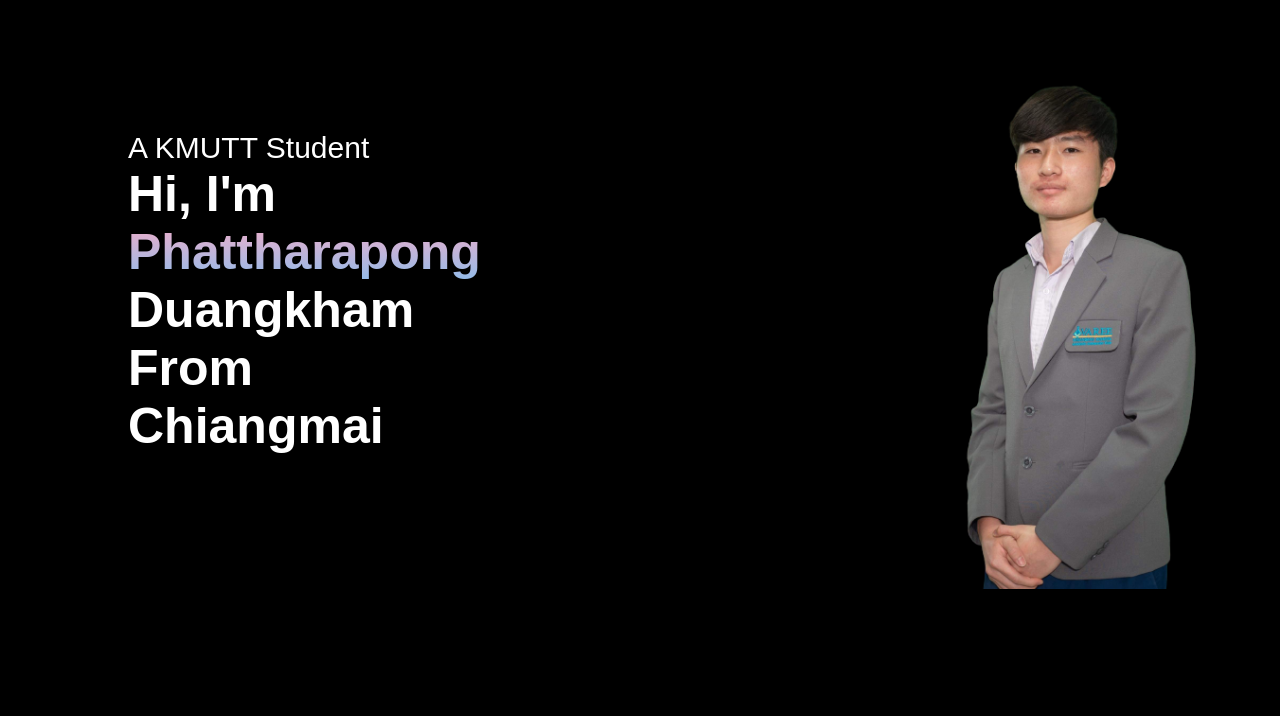
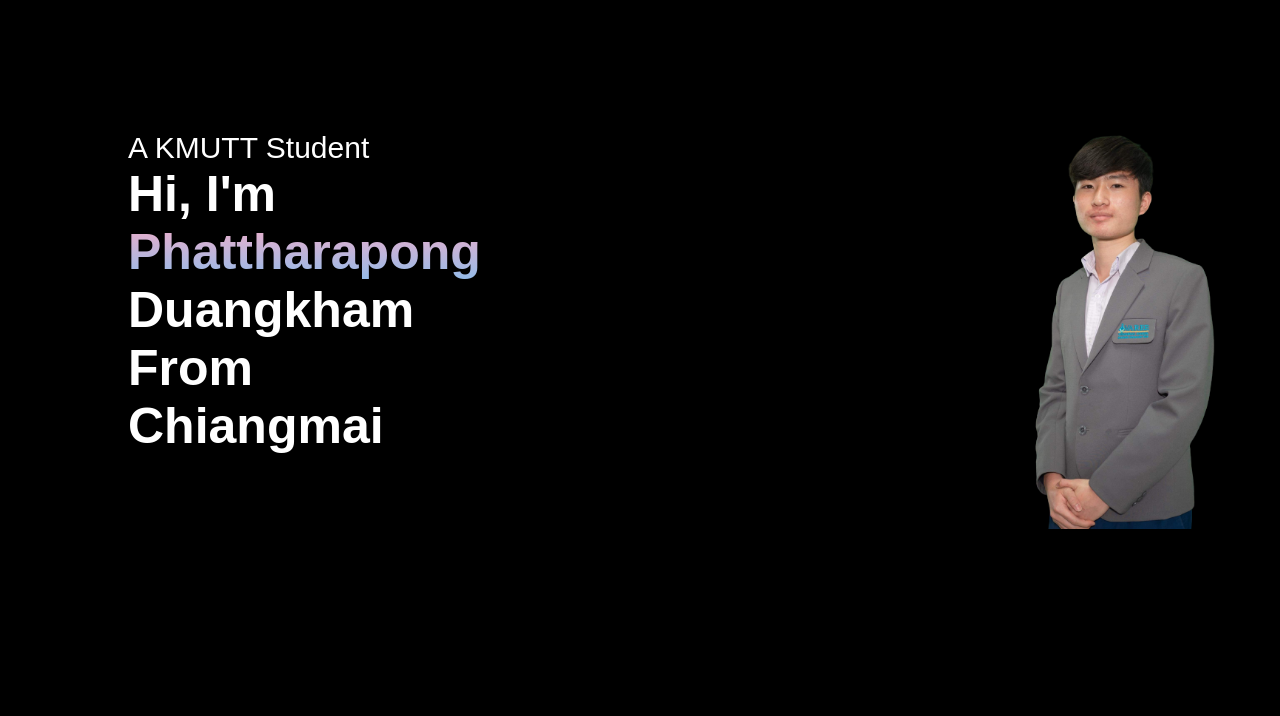
Before and after one commit to Phattharyu/cpe101, a plain HTML site: page index.html in a window 1280 px wide. Shown: the part 84-800 px from the top of the page. Drawn offline with Linux system fonts and the light colour scheme.

Commit message:
commit size 25

```diff
--- a/style.css
+++ b/style.css
@@ -12,7 +12,7 @@ body{
     width: 100%;
     height: 100vh;
     background-image: url(images/IMG_0697-removebg-preview\ copy.png);
-    background-size: 32%;
+    background-size: 25%;
     background-position: right;
     background-repeat: no-repeat;
 }
```
